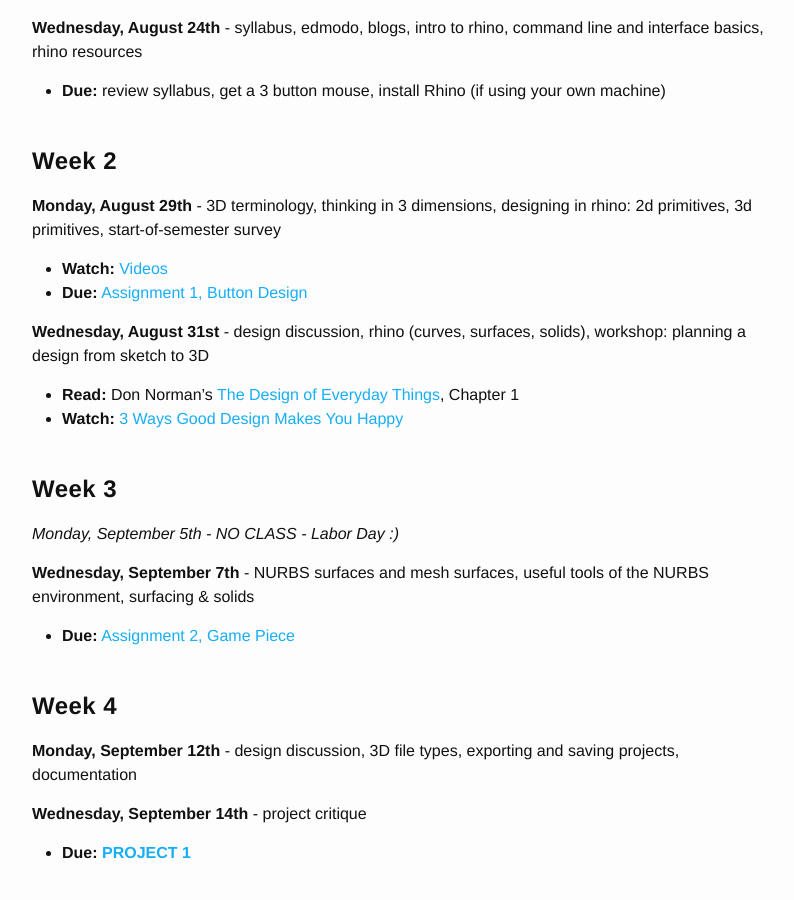
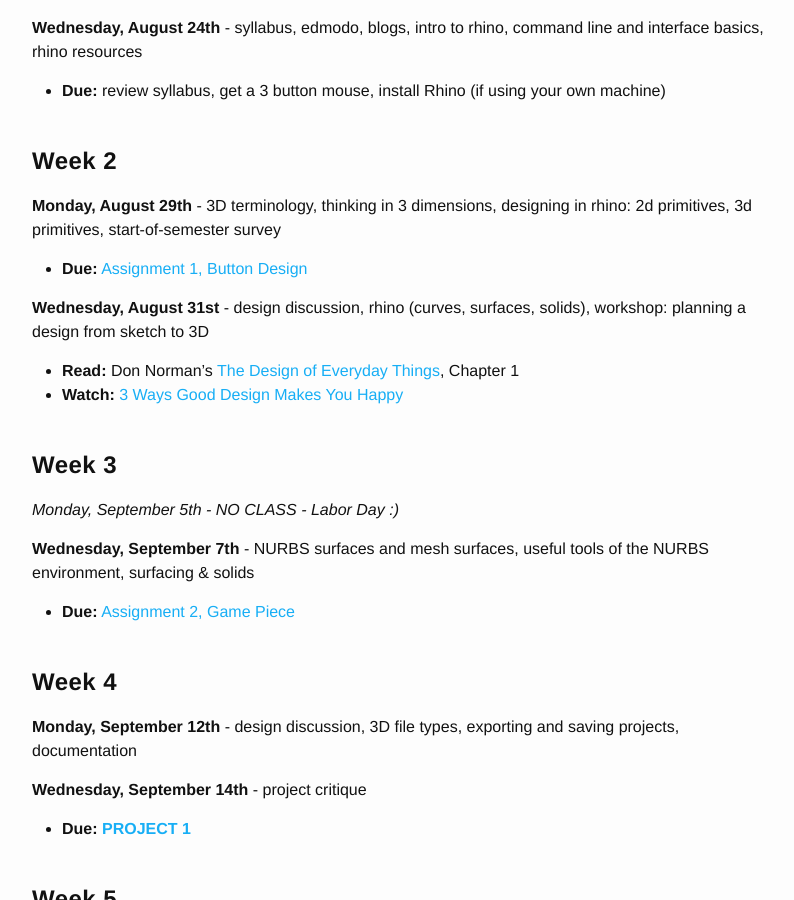
Before and after one commit to coloringchaos/form-fall-16, a Jekyll site: the page built from schedule.md, in a window 1280 px wide and 900 px high, scrolled down 424 px. Shown: the whole window, without its empty margins (238-1032 px from the left). Built offline with Jekyll 4.4.1, drawn with Linux system fonts in a browser that asks for light colours.

Commit message:
updating schedule

```diff
--- a/schedule.md
+++ b/schedule.md
@@ -18,7 +18,7 @@ Assignments are due on the day that they are listed.
 # Week 2
 **Monday, August 29th** -  3D terminology, thinking in 3 dimensions, designing in rhino: 2d primitives, 3d primitives, start-of-semester survey
 
-+ **Watch:** [Videos]()
+<!-- + **Watch:** [Videos]() -->
 + **Due:** [Assignment 1, Button Design](/form-fall-16/assignment-1)
 
 **Wednesday, August 31st** - design discussion, rhino (curves, surfaces, solids), workshop: planning a design from sketch to 3D
```
